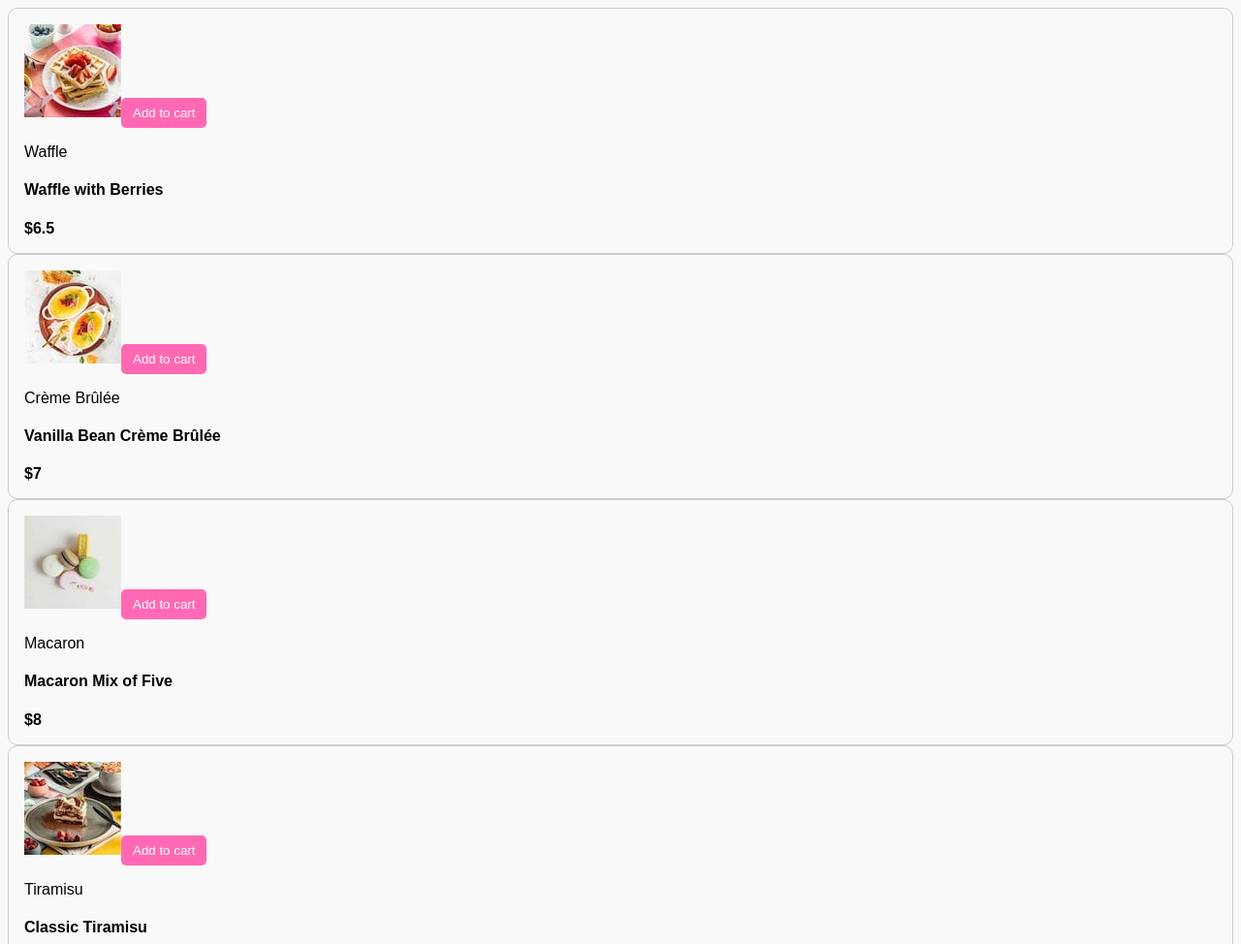
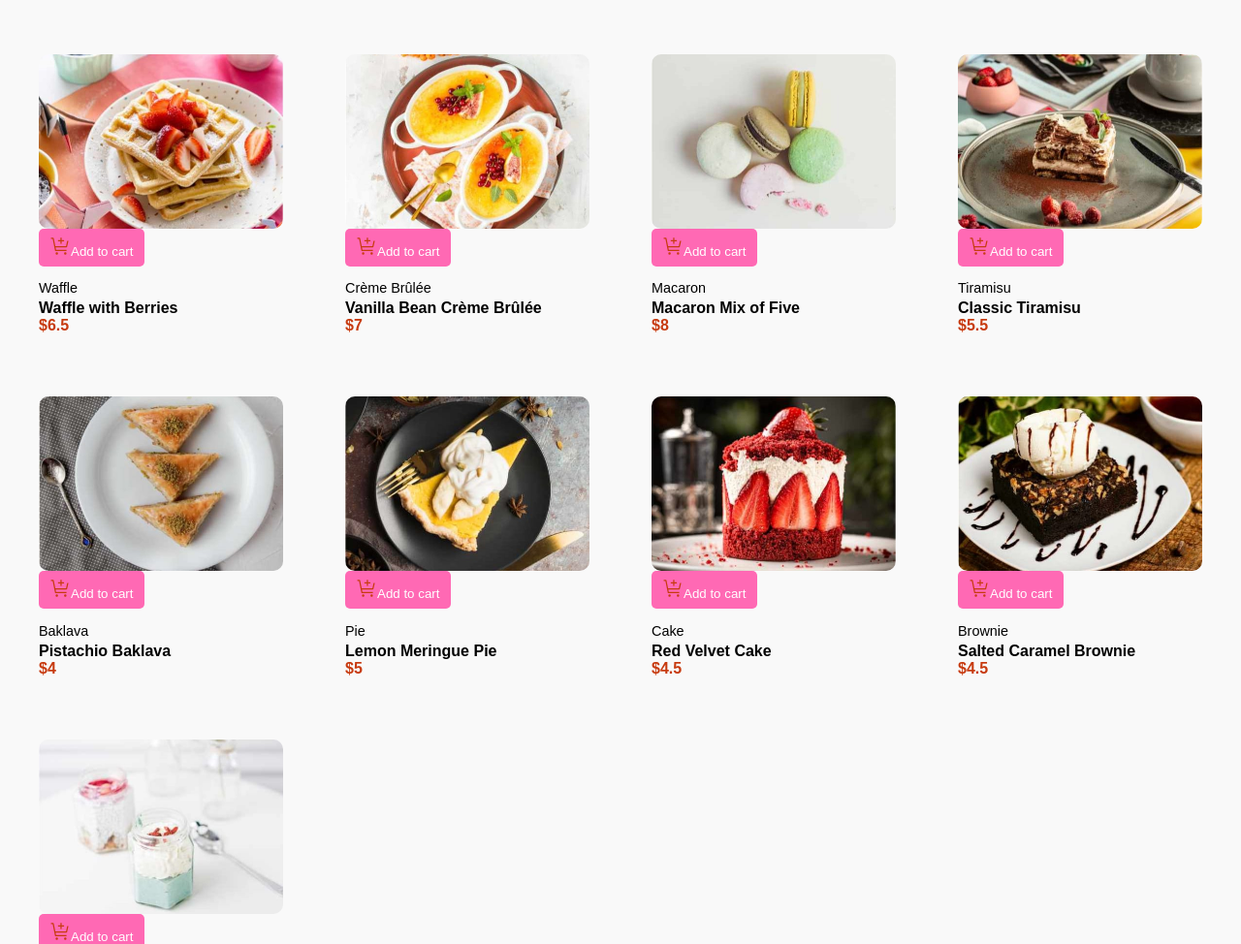
Before and after one commit to aishwaryagaikwad21/js_projects, a website: page product-list-with-cart-main/index.html in a window 1280 px wide. Shown: the top 974 px of the page at 97% size. Drawn offline with Linux system fonts and the light colour scheme.

Commit message:
card-style

```diff
--- a/product-list-with-cart-main/js/product.js
+++ b/product-list-with-cart-main/js/product.js
@@ -18,30 +18,38 @@ renderProducts = (data) => {
         card.className = "card"
         //console.log(element.name)
         const image = document.createElement("img")
-        image.src = element.image.thumbnail
+        image.className = "image"
+        image.src = element.image.desktop
         card.appendChild(image)
 
 
         const btn = document.createElement("button")
         btn.className = "btn"
-        btn.innerText = "Add to cart"
+        btn.innerHTML = `<img src="./assets/images/icon-add-to-cart.svg" alt="cart icon">Add to cart`
         card.appendChild(btn)
         //deserts.appendChild(btn)
+
+        const deets = document.createElement("div")
+        deets.className = "deets"
 
         const category = document.createElement("p");
         category.className = "category"
         category.innerHTML = element.category
-        card.appendChild(category)
+        deets.appendChild(category)
+        // card.appendChild(category)
 
         const name = document.createElement("h4");
         name.className = "name"
         name.innerHTML = element.name
-        card.appendChild(name)
+        deets.appendChild(name)
+        // card.appendChild(name)
 
         const price = document.createElement("strong");
         price.className = "price"
         price.innerHTML = `$${element.price}`
-        card.appendChild(price)
+        deets.appendChild(price)
+
+        card.appendChild(deets)
 
         deserts.appendChild(card)
    });
--- a/product-list-with-cart-main/scss/style.scss
+++ b/product-list-with-cart-main/scss/style.scss
@@ -1,13 +1,32 @@
 $primary-color: #ff69b4;
+$price-color: hsl(14, 86%, 42%);
 
 body {
   font-family: sans-serif;
   background-color: #f9f9f9;
 
+  #deserts {
+    display: grid;
+    grid-template-columns: repeat(auto-fit, minmax(250px, 1fr));
+    gap: 2rem; // or 1.5rem for tighter layout
+    padding: 2rem 1rem;
+
+
   .card {
-    border: 1px solid #ccc;
+    //border: 1px solid #ccc;
     padding: 1rem;
-    border-radius: 10px;
+    //border-radius: 10px;
+    overflow: hidden;
+
+    .image{
+        position: relative;
+        border-radius: 10px;
+        overflow: hidden;
+        width: 100%;
+        height: 180px;
+        object-fit: cover;
+        display: block;
+    }
 
     .btn {
       background-color: $primary-color;
@@ -16,5 +35,25 @@ body {
       border: none;
       border-radius: 5px;
     }
+
+    .deets{
+        .category {
+            font-size: 0.9rem;
+            margin-bottom: 0.25rem; // reduce space below
+        }
+
+        .name {
+            font-size: 1rem;
+            font-weight: bold;
+            margin: 0;              // remove default margin
+        }
+
+        .price {
+            font-weight: bold;
+            color: $price-color;
+            margin-top: 0.25rem;    // small gap above price
+        }
+    }
   }
 }
+}
```
Also changed, not shown: product-list-with-cart-main/css/style.css, 1 other file.
